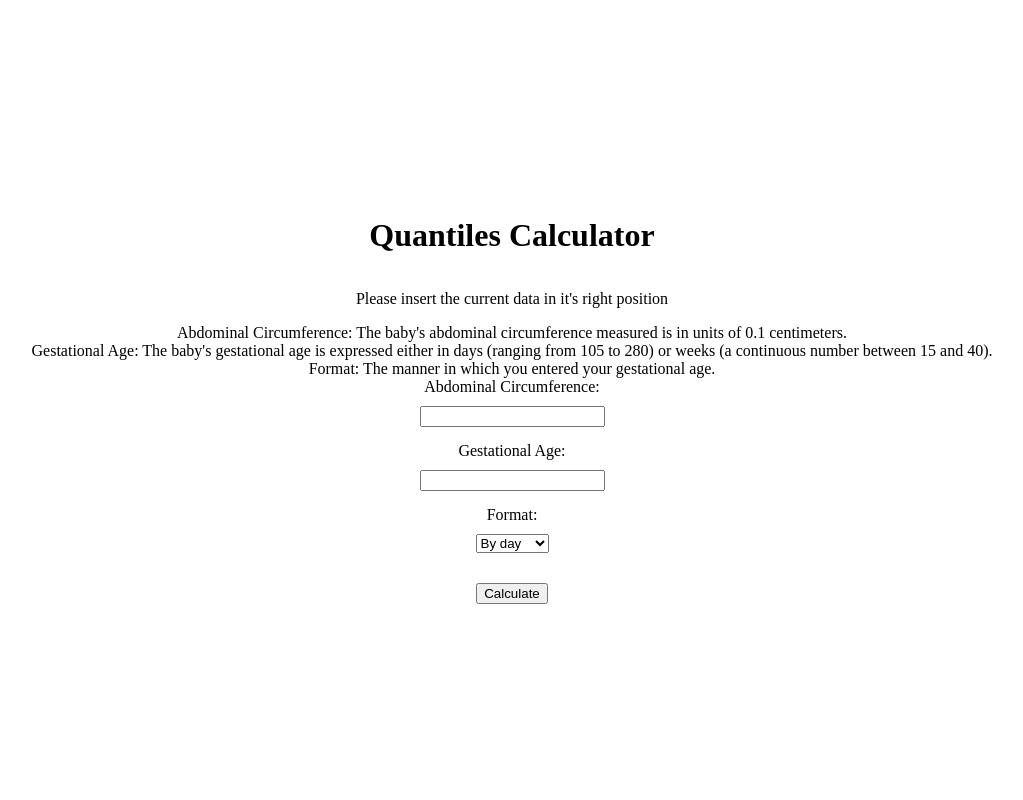
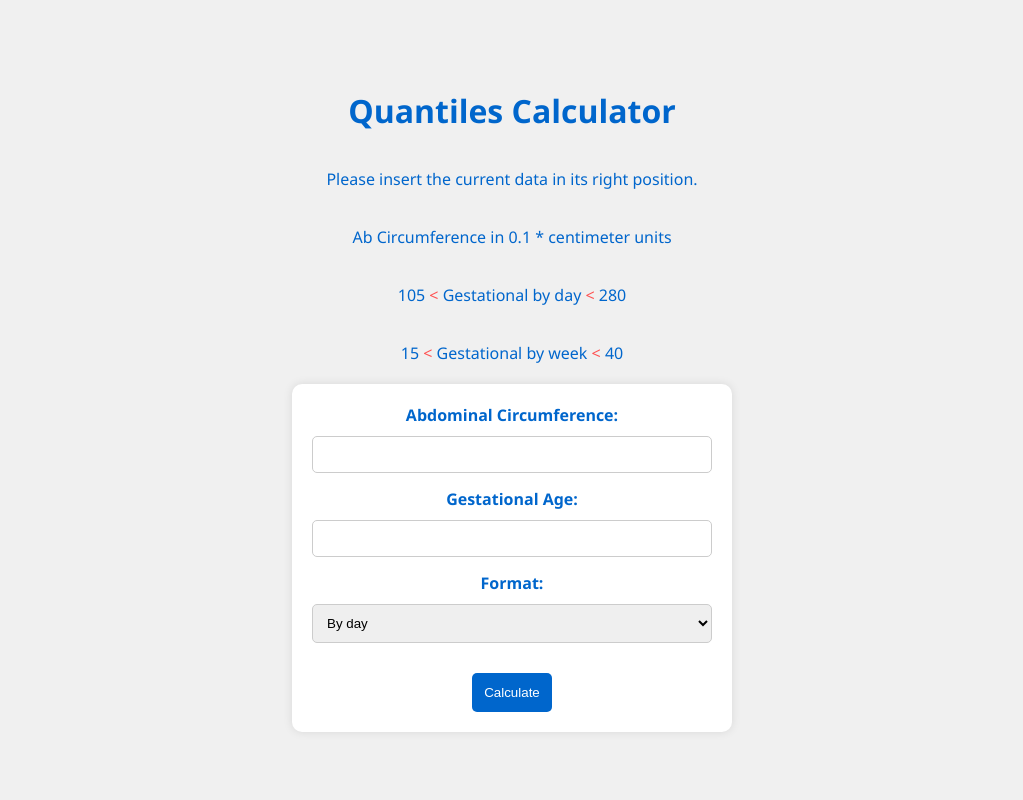
Before and after one commit to benmoyal1/LAB_APP, a Django app: page /Quantiles/ in a window 1280 px wide. Shown: the whole page, without its empty margins (128-1151 px from the left). Run offline with Django 5.2, Linux system fonts and the light colour scheme.

Commit message:
updated Front design

```diff
--- a/Quantiles/views.py
+++ b/Quantiles/views.py
@@ -31,8 +31,6 @@ class QuantilesCalcView(View):
         df['day'] = df['pregweek'] * 7
         df.drop('median', inplace=True, axis=1)
         quantiles = df[df['day'] == day_]
-        print(df.head())
-        print(ab_cir, day)
         if ab_cir < quantiles['Q3'].iloc[0]:
             return "This baby's Abdominal circumference is lower than 97% of the babies"
         elif ab_cir < quantiles['Q5'].iloc[0]:
--- a/templates/QuantileCalc.html
+++ b/templates/QuantileCalc.html
@@ -1,6 +1,8 @@
 <!DOCTYPE html>
-<html>
+<html lang="en">
 <head>
+    <meta charset="UTF-8">
+    <meta name="viewport" content="width=device-width, initial-scale=1.0">
     <title>Quantiles Calculator</title>
     <style>
         body {
@@ -10,37 +12,77 @@
             justify-content: center;
             height: 100vh;
             margin: 0;
+            font-family: 'Segoe UI', Tahoma, Geneva, Verdana, sans-serif;
+            background-color: #f0f0f0;
+            color: #333;
         }
 
-        h1 {
+        h1, p {
             margin-bottom: 20px;
+            text-align: center;
+            color: #0066cc;
         }
 
         form {
             display: flex;
             flex-direction: column;
             align-items: center;
+            width: 80%;
+            max-width: 400px;
+            margin: 0 auto;
+            padding: 20px;
+            border-radius: 10px;
+            background-color: #ffffff;
+            box-shadow: 0 0 10px rgba(0, 0, 0, 0.1);
         }
 
         label {
             margin-bottom: 10px;
+            font-weight: bold;
+            color: #0066cc;
         }
 
         input, select {
             margin-bottom: 15px;
+            padding: 10px;
+            width: 100%;
+            box-sizing: border-box;
+            border: 1px solid #ccc;
+            border-radius: 5px;
         }
 
         button {
             margin-top: 15px;
+            padding: 12px;
+            background-color: #4CAF50;
+            color: white;
+            border: none;
+            border-radius: 5px;
+            cursor: pointer;
+        }
+
+        button:hover {
+            background-color: #45a049;
+        }
+
+        p.result {
+            margin-top: 20px;
+            font-weight: bold;
+            color: #333;
         }
     </style>
 </head>
 <body>
     <h1>Quantiles Calculator</h1>
-    <p>Please insert the current data in it's right position</p>
-    <l1>Abdominal Circumference: The baby's abdominal circumference measured is in units of 0.1 centimeters.</l1>
-    <l1>Gestational Age: The baby's gestational age is expressed either in days (ranging from 105 to 280) or weeks (a continuous number between 15 and 40).</l1>
-    <l1>Format: The manner in which you entered your gestational age.</l1>
+    <p>Please insert the current data in its right position.</p>
+    <p>Ab Circumference in 0.1 * centimeter units</p>
+    <p>105 <span style="color: #ff5050;">&lt;</span> Gestational by day <span style="color: #ff5050;">&lt;</span> 280</p>
+    <p>15 <span style="color: #ff5050;">&lt;</span> Gestational by week <span style="color: #ff5050;">&lt;</span> 40</p>
+
+    {% if result %}
+        <p class="result" style="color: #ff5050;">Result: {{ result }}</p>
+    {% endif %}
+
     <form method="get" action="{% url 'Quantiles' %}">
         <label for="ab_cir">Abdominal Circumference:</label>
         <input type="number" name="ab_cir" required>
@@ -54,11 +96,7 @@
             <option value="by_week">By week</option>
         </select>
 
-        <button type="submit">Calculate</button>
+        <button type="submit" style="background-color: #0066cc;">Calculate</button>
     </form>
-
-    {% if result %}
-        <p>Result: {{ result }}</p>
-    {% endif %}
 </body>
 </html>
```
